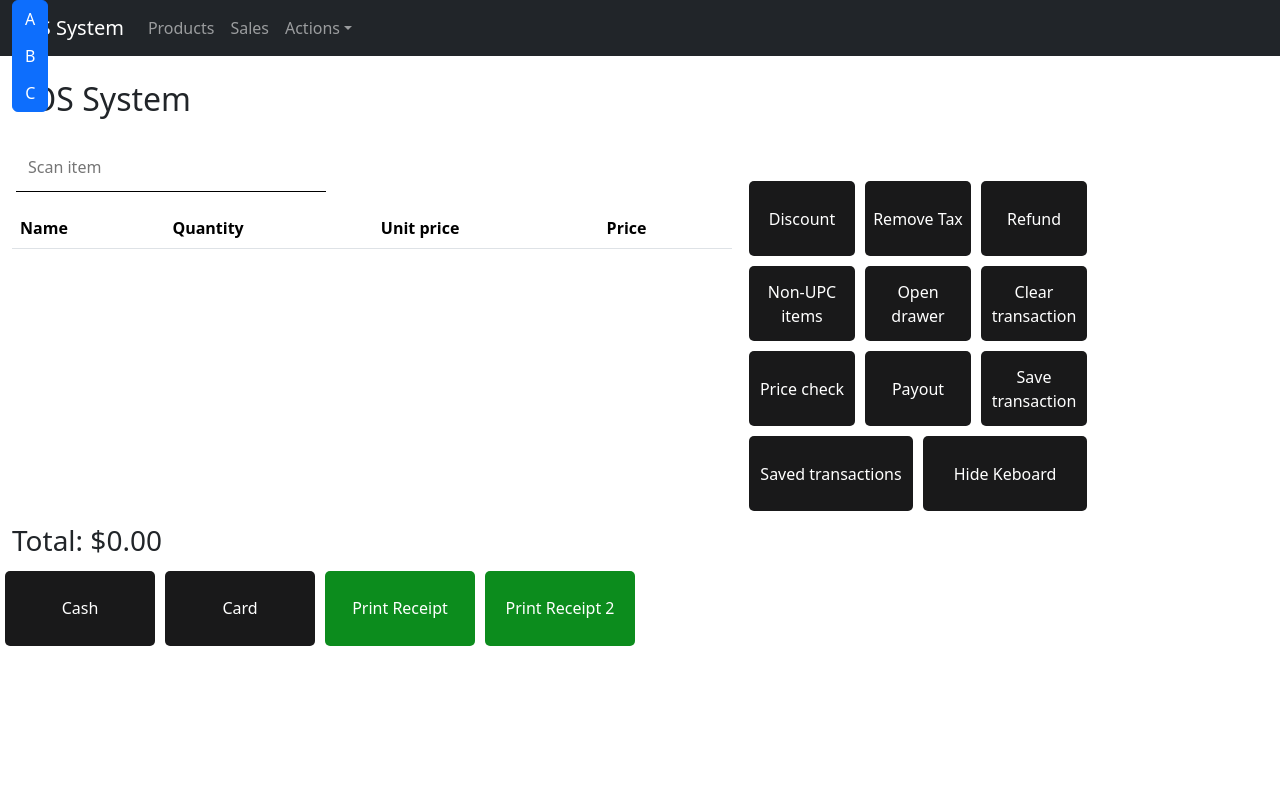
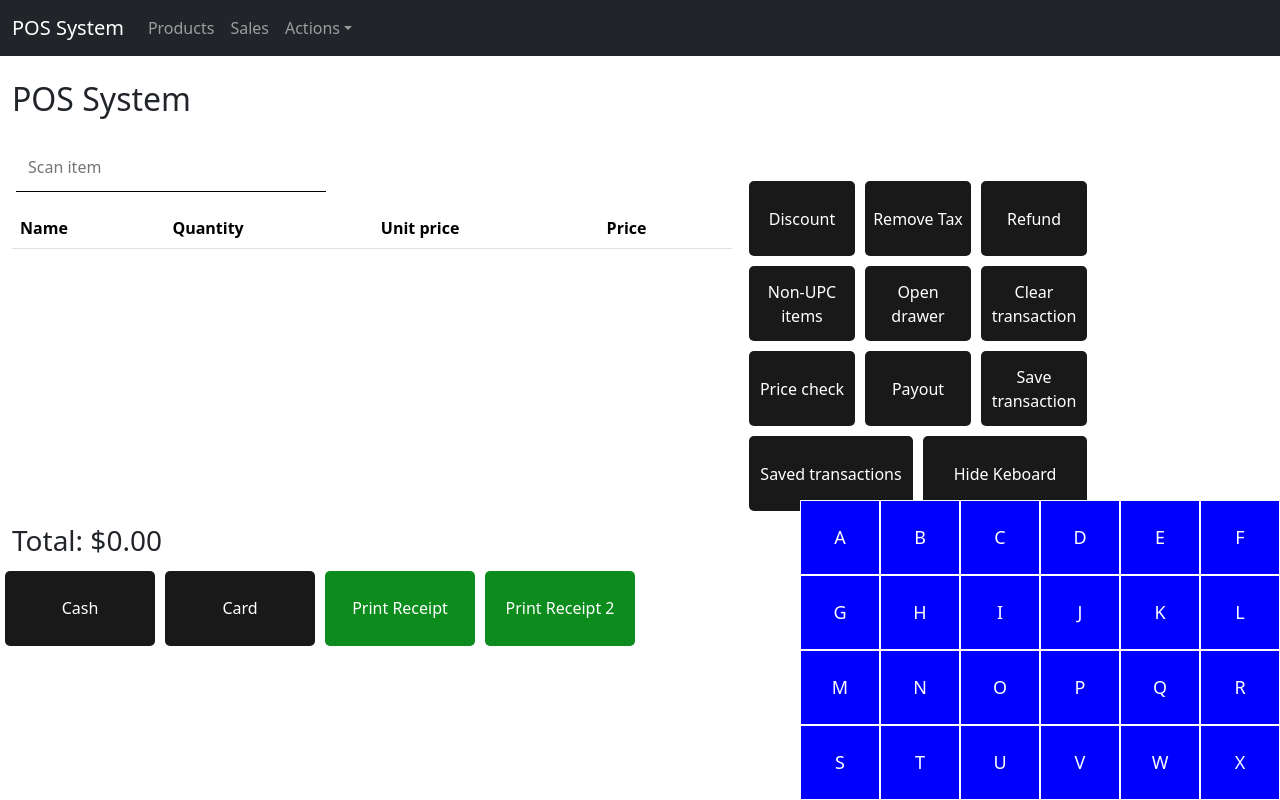
Before and after one commit to magedbebawy/pos-frontend, a React (Create React App) app: page / in a window 1280 px wide. Both pictures are taken after a click on the button "Show Keyboard". Built offline with nearby package versions, Linux system fonts and the light colour scheme.

Commit message:
keyboard initial setup

```diff
--- a/src/components/Keyboard/Keyboard.css
+++ b/src/components/Keyboard/Keyboard.css
@@ -1,6 +1,15 @@
 .floating-keyboard {
   position: fixed;
-  bottom: 10px;
-  right: 10px;
-  z-index: 9999;
+  top: 10px;
+  left: 10px;
+  width: fit-content;
 }
+
+.keyButton {
+    width: 100px;
+    height: 75px;
+    background-color: blue;
+    color: white;
+    font-size: large;
+    border: .5px solid white;
+}
--- a/src/components/Keyboard/Keyboard.js
+++ b/src/components/Keyboard/Keyboard.js
@@ -1,9 +1,8 @@
 import './Keyboard.css'
 import React, { useState, useRef } from 'react';
-import { ButtonGroup, Button } from 'react-bootstrap';
 
 function FloatingKeyboard() {
-  const [position, setPosition] = useState({ x: 0, y: 0 });
+  const [position, setPosition] = useState({ x: 800, y: 500 });
   const [isDragging, setIsDragging] = useState(false);
   const dragStartPos = useRef({ x: 0, y: 0 });
 
@@ -31,12 +30,46 @@ function FloatingKeyboard() {
           onMouseUp={endDragging}
           onMouseLeave={endDragging}
         >
-          <ButtonGroup vertical>
-            <Button>A</Button>
-            <Button>B</Button>
-            <Button>C</Button>
+          <div>
+            <div className='row'>
+                <button className='col keyButton'>A</button>
+                <button className='col keyButton'>B</button>
+                <button className='col keyButton'>C</button>
+                <button className='col keyButton'>D</button>
+                <button className='col keyButton'>E</button>
+                <button className='col keyButton'>F</button>
+            </div>
+            <div className='row'>
+                <button className='col keyButton'>G</button>
+                <button className='col keyButton'>H</button>
+                <button className='col keyButton'>I</button>
+                <button className='col keyButton'>J</button>
+                <button className='col keyButton'>K</button>
+                <button className='col keyButton'>L</button>
+            </div>
+            <div className='row'>
+                <button className='col keyButton'>M</button>
+                <button className='col keyButton'>N</button>
+                <button className='col keyButton'>O</button>
+                <button className='col keyButton'>P</button>
+                <button className='col keyButton'>Q</button>
+                <button className='col keyButton'>R</button>
+            </div>
+            <div className='row'>
+                <button className='col keyButton'>S</button>
+                <button className='col keyButton'>T</button>
+                <button className='col keyButton'>U</button>
+                <button className='col keyButton'>V</button>
+                <button className='col keyButton'>W</button>
+                <button className='col keyButton'>X</button>
+            </div>
+            <div className='row'>
+                <button className='col keyButton'>Y</button>
+                <button className='col keyButton'>Z</button>
+                <button className='col keyButton'>Space</button>
+            </div>
             {/* Add more keys as necessary */}
-          </ButtonGroup>
+          </div>
         </div>
     </>
   );
--- a/src/components/POS/Pos.js
+++ b/src/components/POS/Pos.js
@@ -63,7 +63,6 @@ const POS = () => {
     // const handleShow = () => setShow(true);
     const [ currItem, setCurrItem ] = useState('');
     const [ newQty, setNewQty ] = useState(0);
-
     const [paymentMode, setPaymentMode] = useState('');
     const [barcode, setBarcode] = useState('');
     const [cashReceived, setCashReceived] = useState(0);
@@ -239,7 +238,6 @@ const POS = () => {
 
     return (
         <div className="container mt-4 row">
-            {isVisible && <Keyboard /> }
             <div className='col-lg-8'>
                 <h2>POS System</h2>
                 <div className='row'>
@@ -608,6 +606,7 @@ const POS = () => {
                     </button>
                 </Modal.Footer>
             </Modal>
+            {isVisible && <Keyboard /> }
         </div>
     );
 }
```
